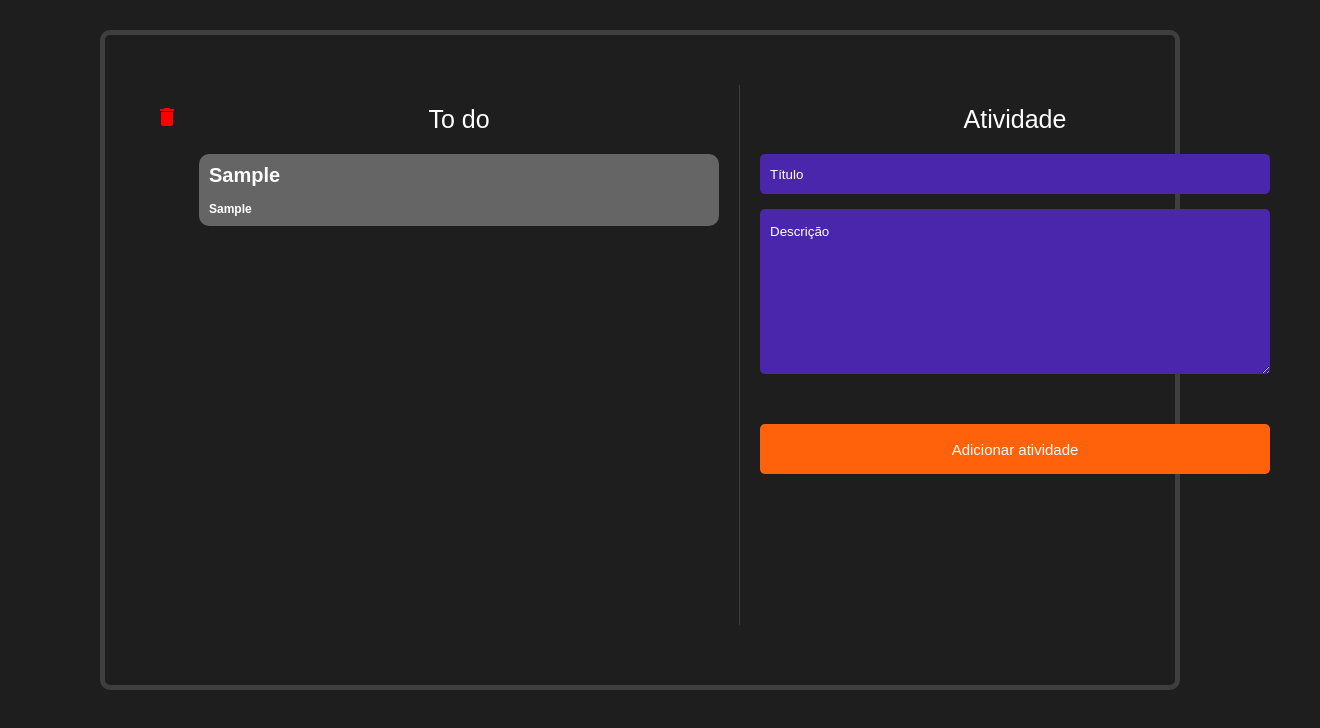
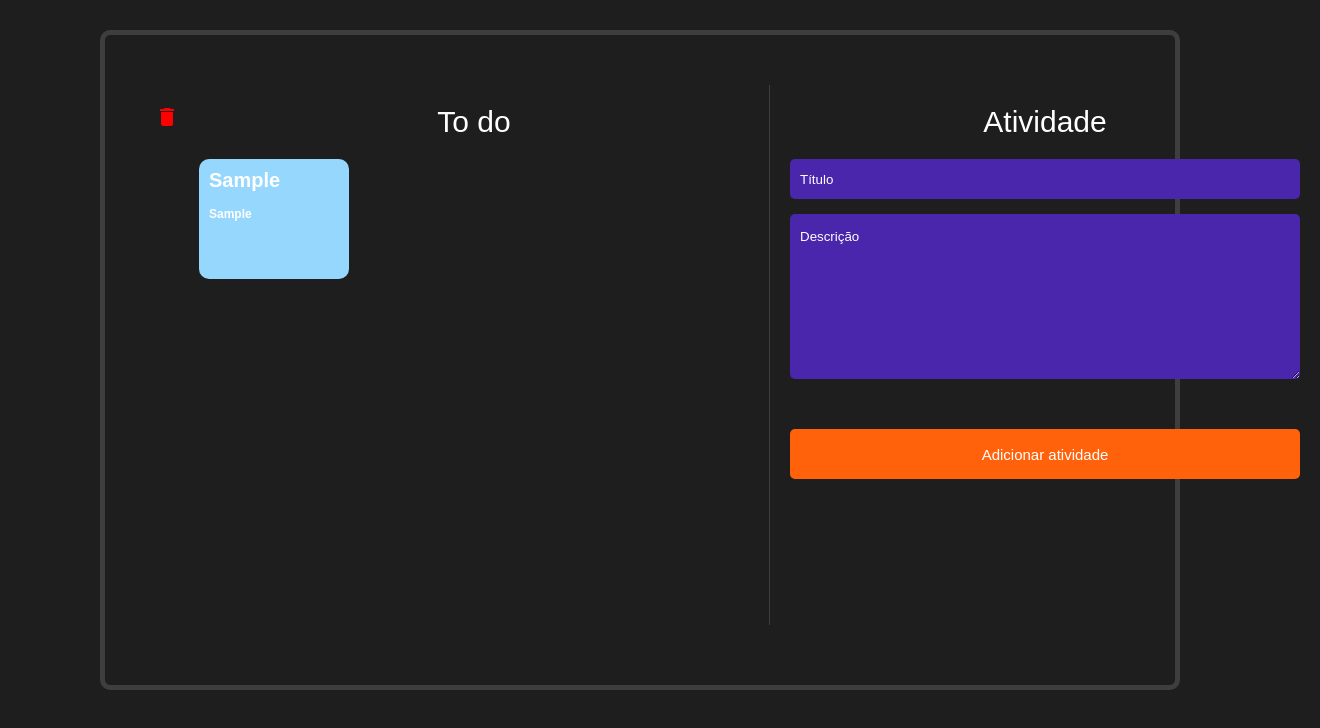
Before and after one commit to gabrielduete/web1-IFCE, a plain HTML site: page prova/questao_2/index.html in a window 1280 px wide. Both pictures are taken after typing "Sample", "Sample" into the empty fields and a click on the button "Adicionar atividade". Shown: the whole page, 1320 px wide, since content can reach past the window. Drawn offline with Linux system fonts and the light colour scheme.

Commit message:
:sparkles:feat(): Melhorando layout da exibição da lista de atividade

```diff
--- a/prova/questao_2/functions/new_activity.js
+++ b/prova/questao_2/functions/new_activity.js
@@ -31,11 +31,15 @@ function createTagDiv(tituloTarefa, descricaoTarefa) {
     let div = document.createElement("div");
     div.style.marginTop = "20px";
     div.style.borderRadius = "10px";
-    div.style.backgroundColor = "#666565";
-    div.style.width = "500px";
+    div.style.backgroundColor = generateColor();
+    div.style.width = "130px";
+    div.style.height="100px";
+    div.style.marginRight="15px";
     div.style.marginBottom = "15px";
     div.style.padding = "10px"
     div.style.flexDirection = "column";
+    div.style.textOverflow="ellipsis";
+    div.style.overflow="hidden";
 
     let h3 = document.createElement("h3");
     h3.style.fontFamily = "Arial, BlinkMacSystemFont, 'Segoe UI', Roboto, Oxygen, Ubuntu, Cantarell, 'Open Sans', 'Helvetica Neue', sans-serif";
@@ -68,3 +72,18 @@ btnClear.addEventListener("click", (e) => {
         div.removeChild(div.firstChild);
     }
 });
+
+function generateColor() {
+
+    const letters = '0123456789ABCDEF';
+    let color = '#';
+
+    for (let i = 0; i < 6; i++) {
+      color += letters[Math.floor(Math.random() * 16)];
+    }
+
+    return color;
+
+  }
+
+  console.log(generateColor()) // #8432EA
--- a/prova/questao_2/index.html
+++ b/prova/questao_2/index.html
@@ -22,8 +22,7 @@
         <div class="todo-list">
             <span class="title">To do</span>
 
-            <div id="#listActivity">
-
+            <div class="list" id="#listActivity">
             </div>
         </div>
 
--- a/prova/questao_2/style.css
+++ b/prova/questao_2/style.css
@@ -34,6 +34,13 @@ body {
     flex-direction: column;
 }
 
+.list{
+    width: 550px;
+    display: flex;
+    flex-wrap: wrap;
+    justify-items: center;
+}
+
 .add-form {
     align-items: center;
     display: flex;
@@ -47,7 +54,7 @@ body {
 
 
 .title {
-    font-size: 25px;
+    font-size: 30px;
     color: white;
     font-family: Arial, BlinkMacSystemFont, 'Segoe UI', Roboto, Oxygen, Ubuntu, Cantarell, 'Open Sans', 'Helvetica Neue', sans-serif;
 }
```
